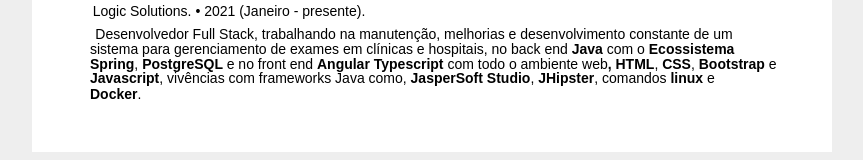
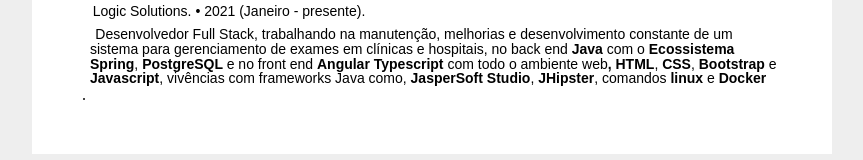
Before and after one commit to Educord97/curriculum-html, a plain HTML site: page index.html in a window 1280 px wide. Shown: the part 774-934 px from the top of the page, without its empty margins (208-1071 px from the left). Drawn offline with Linux system fonts and the light colour scheme.

Commit message:
Update index.html

```diff
--- a/index.html
+++ b/index.html
@@ -218,8 +218,7 @@
         Full Stack, trabalhando na manutenção, melhorias e desenvolvimento constante de um sistema para gerenciamento de
         exames em clínicas e hospitais, no back end <b>Java </b>com o <b>Ecossistema Spring</b>, <b>PostgreSQL </b>e no
         front end <b>Angular Typescript </b>com todo o ambiente web<b>, HTML</b>, <b>CSS</b>, <b>Bootstrap </b>e
-        <b>Javascript</b>, vivências com frameworks Java como, <b>JasperSoft Studio</b>, <b>JHipster</b>, comandos <b>linux </b>e</p>
-    <h1 style="padding-left: 6pt;text-indent: 0pt;text-align: left;">Docker<span class="p">.</span></h1>
+        <b>Javascript</b>, vivências com frameworks Java como, <b>JasperSoft Studio</b>, <b>JHipster</b>, comandos <b>linux </b>e <b>Docker</b></p>.
 </div>
 </body>
 
```
